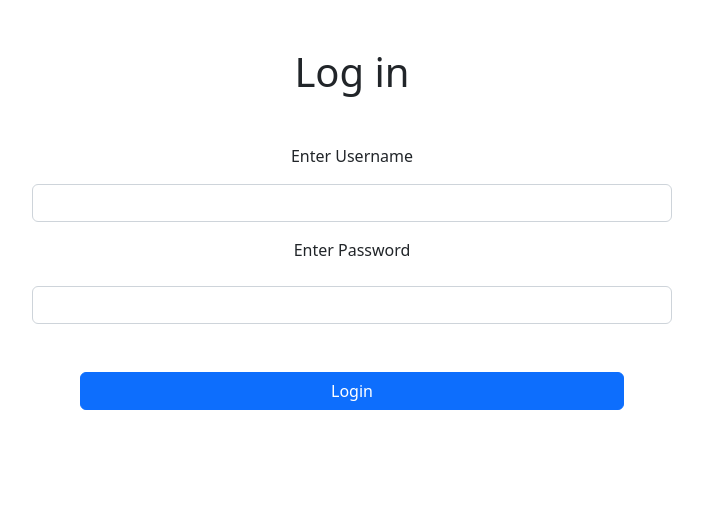
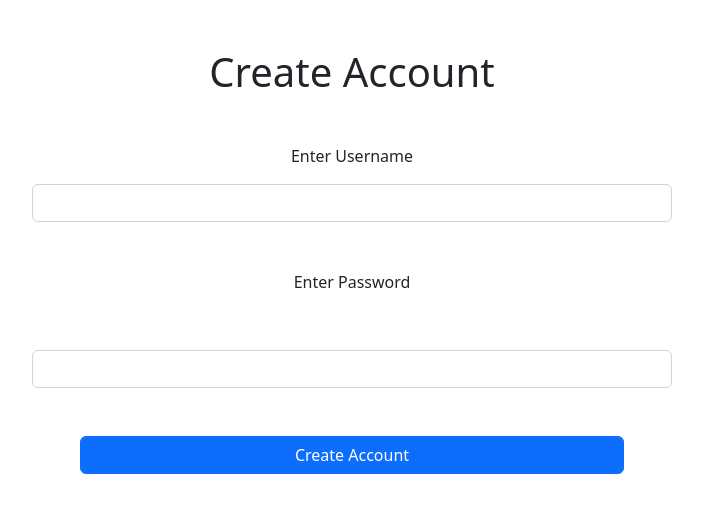
Before and after one commit to jwilson10/team-1-capstone, a React (Create React App) app in the folder client/jailbreak/: page / in a window 1280 px wide. Shown: the top 512 px of the page, without its empty margins (288-991 px from the left). Built offline with nearby package versions, Linux system fonts and the light colour scheme.

Commit message:
login and start screen likn added

```diff
--- a/client/jailbreak/src/App.js
+++ b/client/jailbreak/src/App.js
@@ -17,16 +17,16 @@ function App() {
 
     <Router>
       <Switch>
-        {/* <Route>
+        <Route path={["/enter"]}>
           <StartScreen />
-        </Route> */}
-        <Route>
+        </Route>
+        <Route path={["/login"]}>
           <LoginScreen />
         </Route>
-        {/* <Route>
+        <Route>
           <CreateAccount />
-        </Route> */}
-        {/* <Route>
+        </Route>
+        <Route>
           <CreateGame />
         </Route>
         <Route>
@@ -34,7 +34,7 @@ function App() {
         </Route>
         <Route>
           <GameScreenMain />
-        </Route> */}
+        </Route>
       </Switch>
     </Router>
   );
--- a/client/jailbreak/src/components/LoginScreen.js
+++ b/client/jailbreak/src/components/LoginScreen.js
@@ -1,3 +1,5 @@
+import { Link } from "react-router-dom";
+
 function Login() {
 
     return (
@@ -20,6 +22,7 @@ function Login() {
         </form>
              <div className="d-grid gap-2 col-6 mx-auto">
                  <button className="btn btn-primary  m-5" type="submit" data-bs-toggle="button" autocomplete="off">Login</button>
+                 <Link to="/login">login link </Link>
              </div>
 
         </>
--- a/client/jailbreak/src/components/StartScreen.js
+++ b/client/jailbreak/src/components/StartScreen.js
@@ -1,3 +1,7 @@
+import { Link } from "react-router-dom";
+
+
+
 function StartScreen() {
 
     return(
@@ -9,6 +13,7 @@ function StartScreen() {
             </div>
             <div className="row justify-content-center  mt-5">
             <button class="btn btn-dark" type="submit">Enter Game</button>
+            <Link to="/enter">enter link </Link>
             </div>
         </div>
         </>
```
